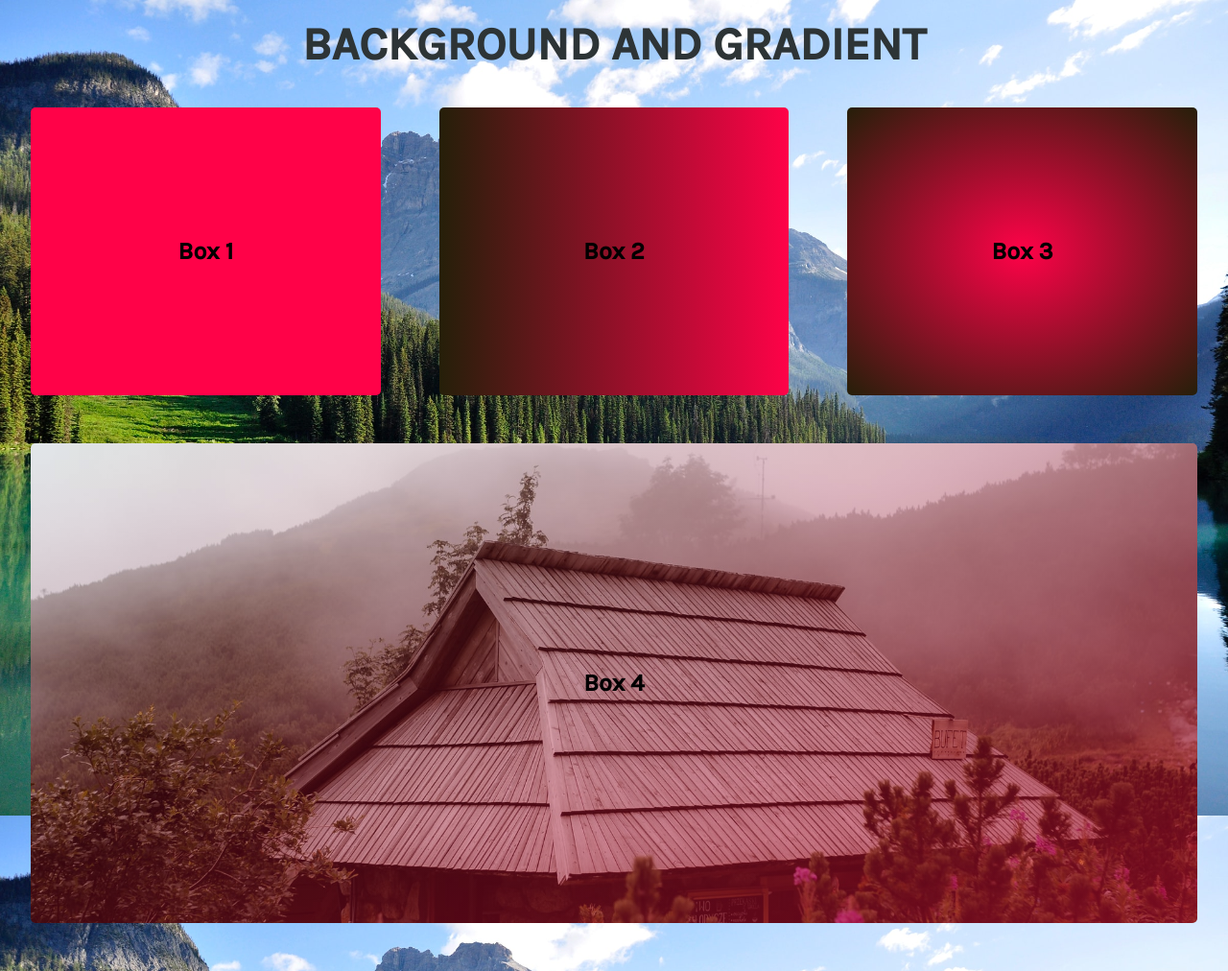
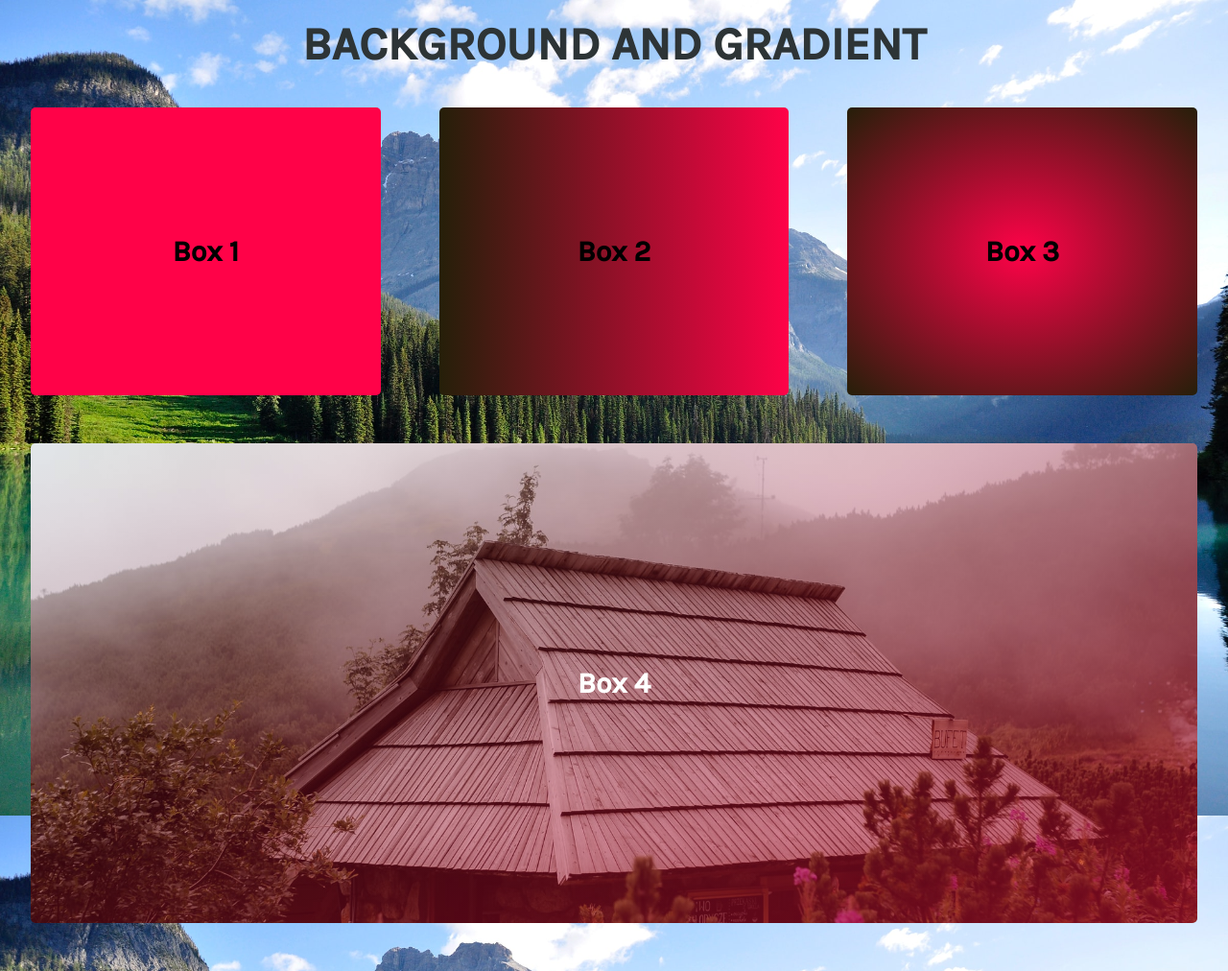
Before and after one commit to akr7205/TA-STYLE-background-and-gradients-THaaag, a website: page block-BHaabu/index.html in a window 1280 px wide. Shown: the whole page at 96% size. Drawn offline with Linux system fonts and the light colour scheme.

Commit message:
refactor 1

```diff
--- a/block-BHaabu/assets/styleshheet/style.css
+++ b/block-BHaabu/assets/styleshheet/style.css
@@ -99,7 +99,7 @@
     height: 300px;
     background-color: #ff0248;
     border-radius: 5px;
-    font-size: 25px;
+    font-size: 30px;
     font-weight: 700;
 }
 .box2{
@@ -119,4 +119,5 @@
     background: linear-gradient(to right bottom,transparent,rgba(237,20,62,0.5)),
     url(../multimedia/home.jpg) 50% 50% no-repeat;
     background-size: cover;
+    color: #fff;
 }
```
